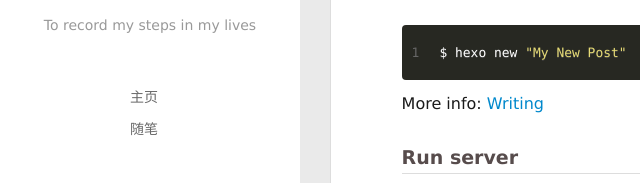
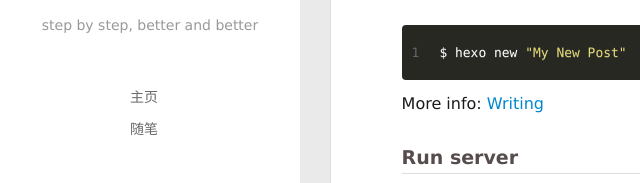
Before and after one commit to Ison-Laihus/Ison-Laihus.github.io, a plain HTML site: page 2017/12/07/hello-world/index.html in a window 1280 px wide. Shown: the part 327-510 px from the top of the page, 0-640 px from the left. Drawn offline with Linux system fonts and the light colour scheme.

Commit message:
Site updated: 2017-12-08 23:44:45

```diff
--- a/2017/12/07/hello-world/index.html
+++ b/2017/12/07/hello-world/index.html
@@ -52,7 +52,7 @@
 		  <h1 class="header-author"><a href="/">Ison</a></h1>
 		</hgroup>
 
-		<p class="header-subtitle">To record my steps in my lives</p>
+		<p class="header-subtitle">step by step, better and better</p>
 
 
 		<nav class="header-menu">
@@ -102,7 +102,7 @@
 			  <h1 class="header-author js-header-author">Ison</h1>
 			</hgroup>
 
-			<p class="header-subtitle"><i class="icon icon-quo-left"></i>To record my steps in my lives<i class="icon icon-quo-right"></i></p>
+			<p class="header-subtitle"><i class="icon icon-quo-left"></i>step by step, better and better<i class="icon icon-quo-right"></i></p>
 
 
 
```
Also changed, not shown: archives/2017/12/index.html (+2 -2 lines), archives/2017/index.html (+2 -2 lines), archives/index.html (+2 -2 lines), index.html (+2 -2 lines).
